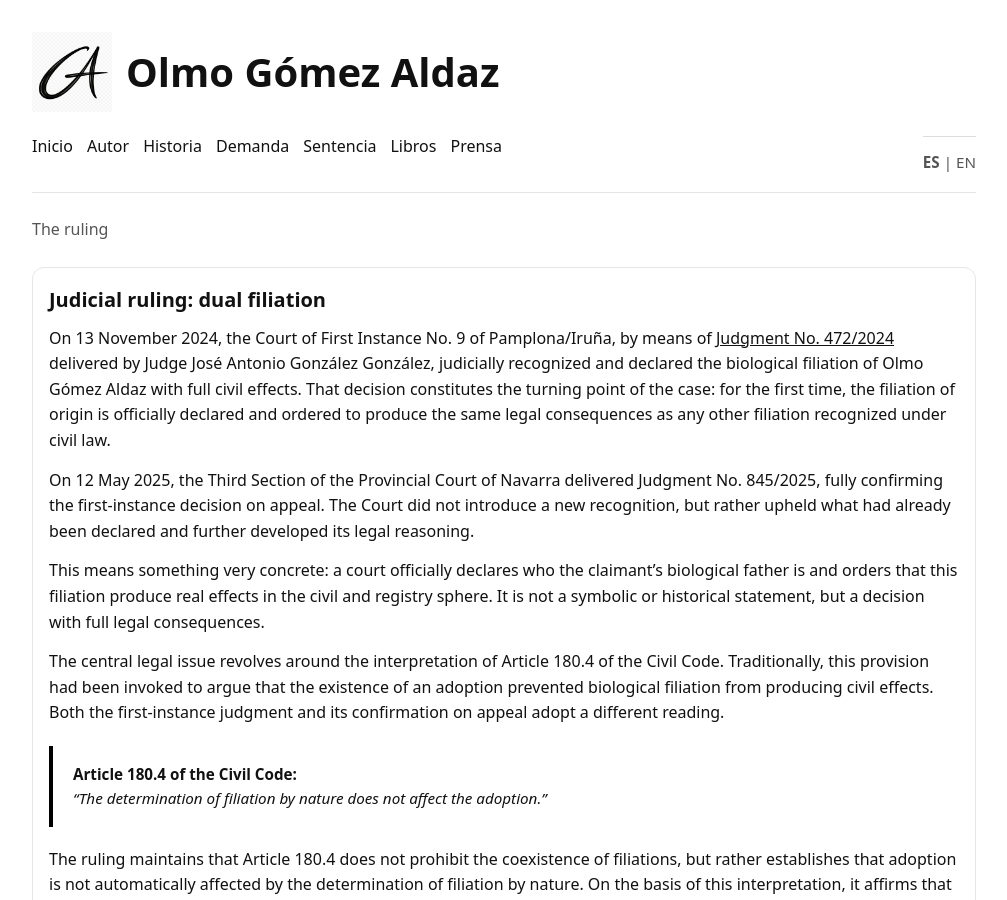
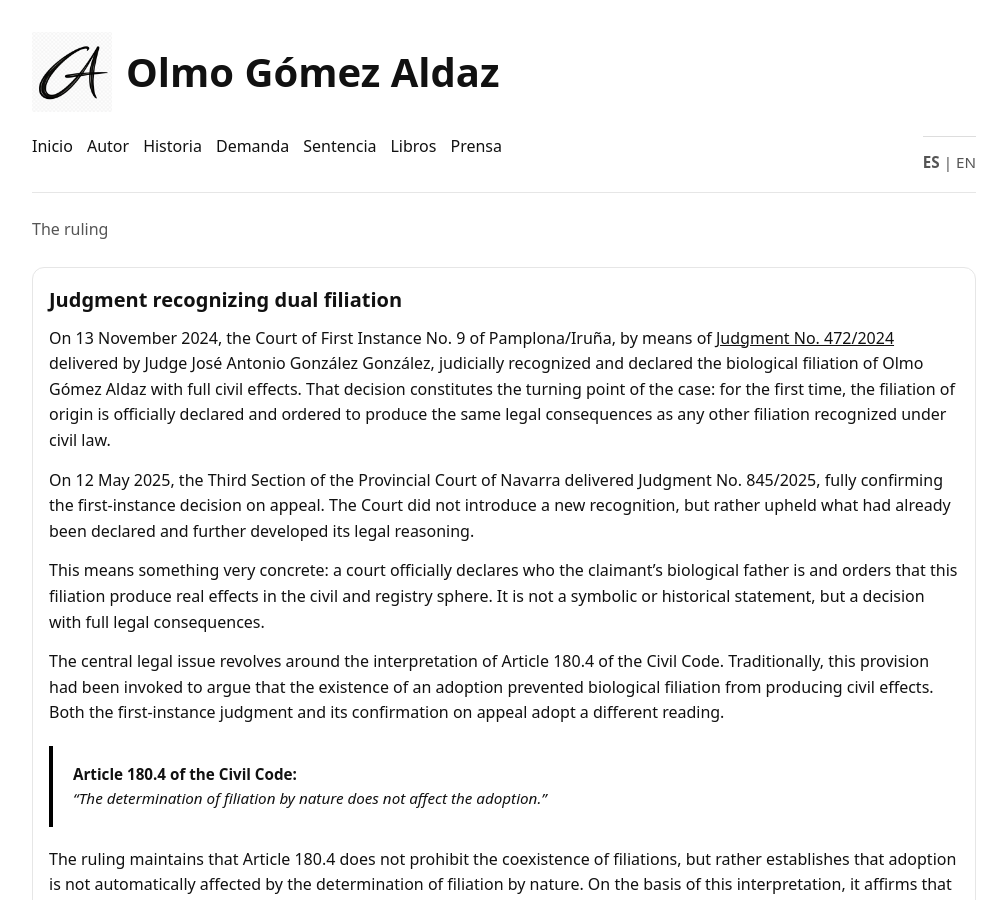
Before and after one commit to olmogaldaz/olmogaldaz.github.io, a Jekyll site: the page built from en/sentence/index.html, in a window 1280 px wide and 900 px high. Shown: the whole window, without its empty margins (136-1143 px from the left). Built offline with Jekyll 4.4.1, drawn with Linux system fonts in a browser that asks for light colours.

Commit message:
Update index.html

```diff
--- a/en/sentence/index.html
+++ b/en/sentence/index.html
@@ -15,7 +15,7 @@ description: Final court ruling recognizing biological filiation and establishin
 
     <!-- Main block -->
     <div class="card">
-      <h2>Judicial ruling: dual filiation</h2>
+      <h2>Judgment recognizing dual filiation</h2>
 
       <p>
         On 13 November 2024, the Court of First Instance No. 9 of Pamplona/Iruña, by means of
```
